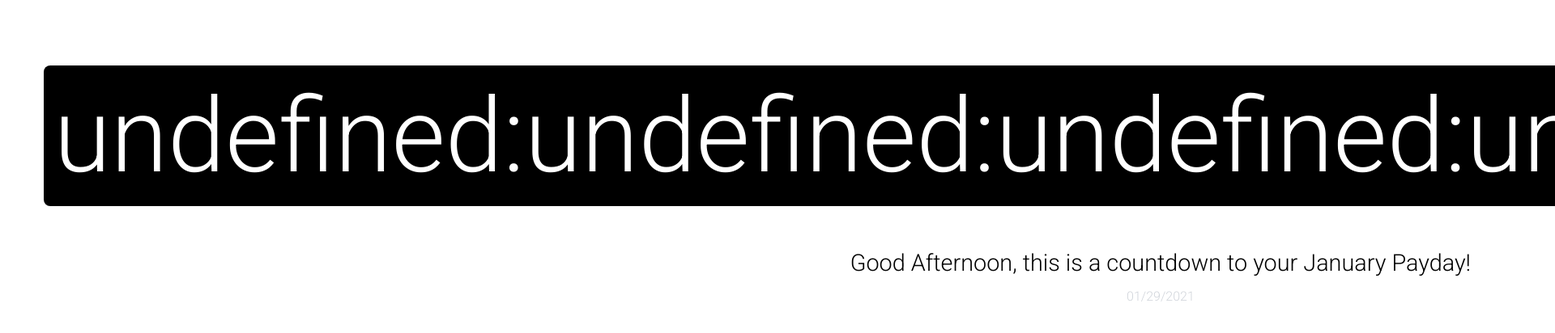
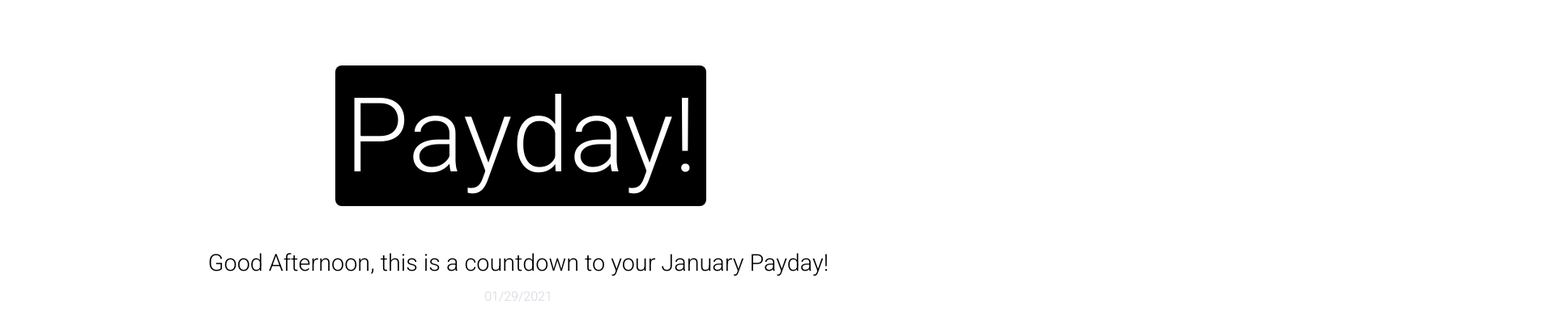
Before and after one commit to Billson7/Payday-Countdown, a React (Create React App) app: page / in a window 1280 px wide. Shown: the top 412 px of the page at 81% size, 1920 px wide, since content can reach past the window. Built offline with nearby package versions, Linux system fonts and the light colour scheme.

Commit message:
@Billson7 Adding a check to return either the timer or Payday and subheading copy

```diff
--- a/package.json
+++ b/package.json
@@ -7,6 +7,7 @@
     "@testing-library/jest-dom": "^4.2.4",
     "@testing-library/react": "^9.3.2",
     "@testing-library/user-event": "^7.1.2",
+    "moment": "^2.29.1",
     "react": "^16.12.0",
     "react-circular-progressbar": "^2.0.3",
     "react-countdown-now": "^2.1.2",
--- a/src/App.js
+++ b/src/App.js
@@ -3,16 +3,21 @@ import "./App.css";
 import Heading from "./components/Heading";
 import HeadingGreeting from "./components/HeadingGreeting";
 import Timer from "./components/Timer";
+import moment from "moment";
+
 const App = () => {
   const { month, payDate } = Heading();
-
+  const todaysDate = moment().format("L");
+  const dateChecker = () => {
+    return todaysDate === payDate ? "" : "a countdown to";
+  };
   return (
     <body className="min-h-screen bg-white dark:bg-gray-900 ">
       <div className="container bg-white dark:bg-gray-900 pt-40 md:pt-0">
         <div className="countdown-page">
           <Timer />
           <h1 className="text-black dark:text-white" id="header">
-            {HeadingGreeting()}, this is a countdown to your {month} Payday!
+            {HeadingGreeting()}, this is {dateChecker()} your {month} Payday!
           </h1>
           <p className="mt-2 text-gray-300 dark:text-white">{payDate}</p>
         </div>
--- a/src/components/Timer.js
+++ b/src/components/Timer.js
@@ -38,7 +38,8 @@ const Timer = () => {
 
     let seperator = ":";
     const timer = (dayZeroCheck += seperator += hourZeroCheck += seperator += minuteZeroCheck += seperator += secondsZeroCheck);
-    return timer;
+
+    return timer.includes("undefined") ? "Payday!" : timer;
   };
 
   const [timeLeft, setTimeLeft] = useState(calculateTimeLeft());
@@ -68,7 +69,6 @@ const Timer = () => {
       <span className="bg-black dark:bg-white p-3 rounded-lg text-white dark:text-black font-extralight">
         {timerFormatter()}
       </span>
-      {timerComponents.length ? timerComponents : <span>Payday!</span>}
     </div>
   );
 };
```
Also changed, not shown: 2 other files (tests, documents, lock files or other folders).
